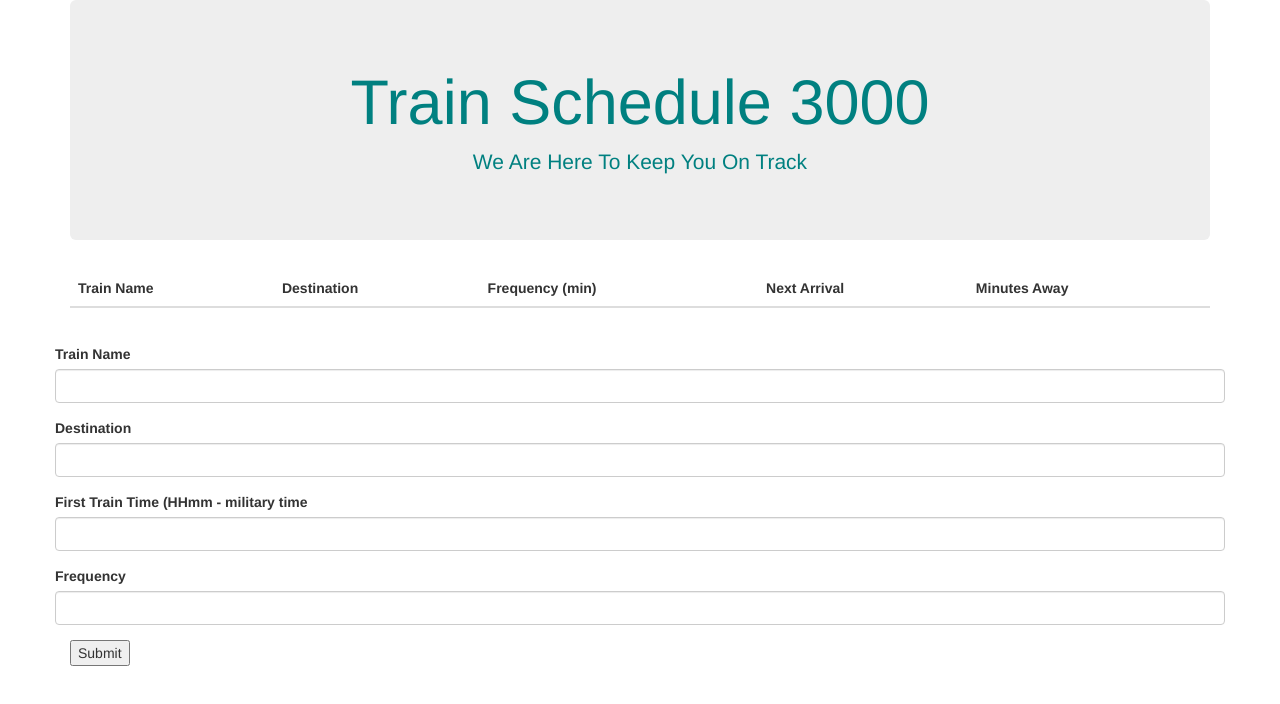
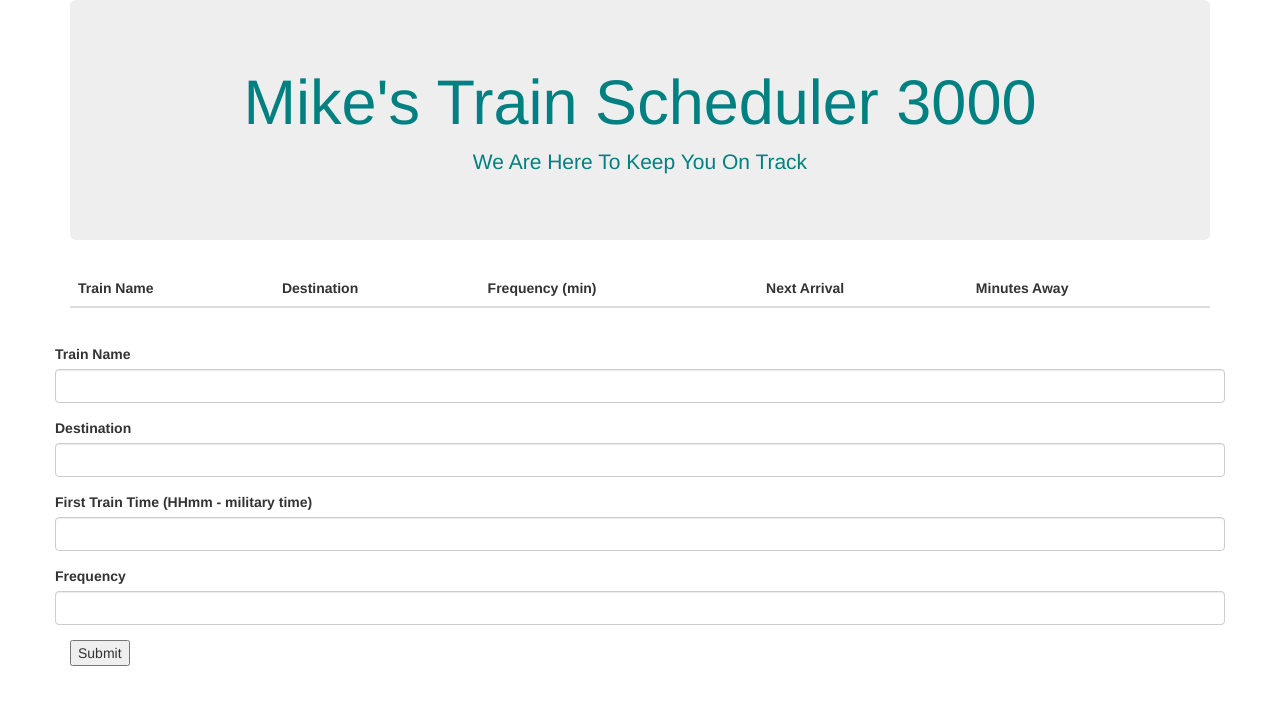
Before and after one commit to mwpeltzer/train-scheduler, a plain HTML site: page index.html in a window 1280 px wide. Drawn offline with nearby package versions, Linux system fonts and the light colour scheme; no server answers.

Commit message:
cleaned up readme and corrected errors in html

```diff
--- a/assets/logic.js
+++ b/assets/logic.js
@@ -55,7 +55,7 @@ $("#submit-button").on("click", function() {
     var firstTrain = childSnapshot.val().first;
     var frequency = childSnapshot.val().freq;
 
-
+    // so the time displays properly
     var firstTrainFormat = moment.unix(firstTrain).format("hh:mm a");
     var frequencyFormat = moment.unix(frequency).format("mm");
 
--- a/index.html
+++ b/index.html
@@ -3,7 +3,7 @@
 
 <head>
     <meta charset="UTF-8">
-    <title>Document</title>
+    <title>Schedule Your Train!</title>
 
     <!-- Firebase Reference -->
     <script src="https://www.gstatic.com/firebasejs/3.7.1/firebase.js"></script>
@@ -26,7 +26,7 @@
     <div class="container">
         <div class="jumbotron jumbotron-fluid">
             <div class="container">
-                <h1>Train Schedule 3000</h1>
+                <h1>Mike's Train Scheduler 3000</h1>
                 <p class="lead">We Are Here To Keep You On Track</p>
             </div>
         </div>
@@ -72,7 +72,7 @@
                 </div>
             </div>
             <div class="form-group row">
-                <label for="example-email-input" class="col-2 col-form-label">First Train Time (HHmm - military time</label>
+                <label for="example-email-input" class="col-2 col-form-label">First Train Time (HHmm - military time)</label>
                 <div class="col-10">
                     <input class="form-control" type="text" id="first-train">
                 </div>
```
Also changed, not shown: 1 other file.
